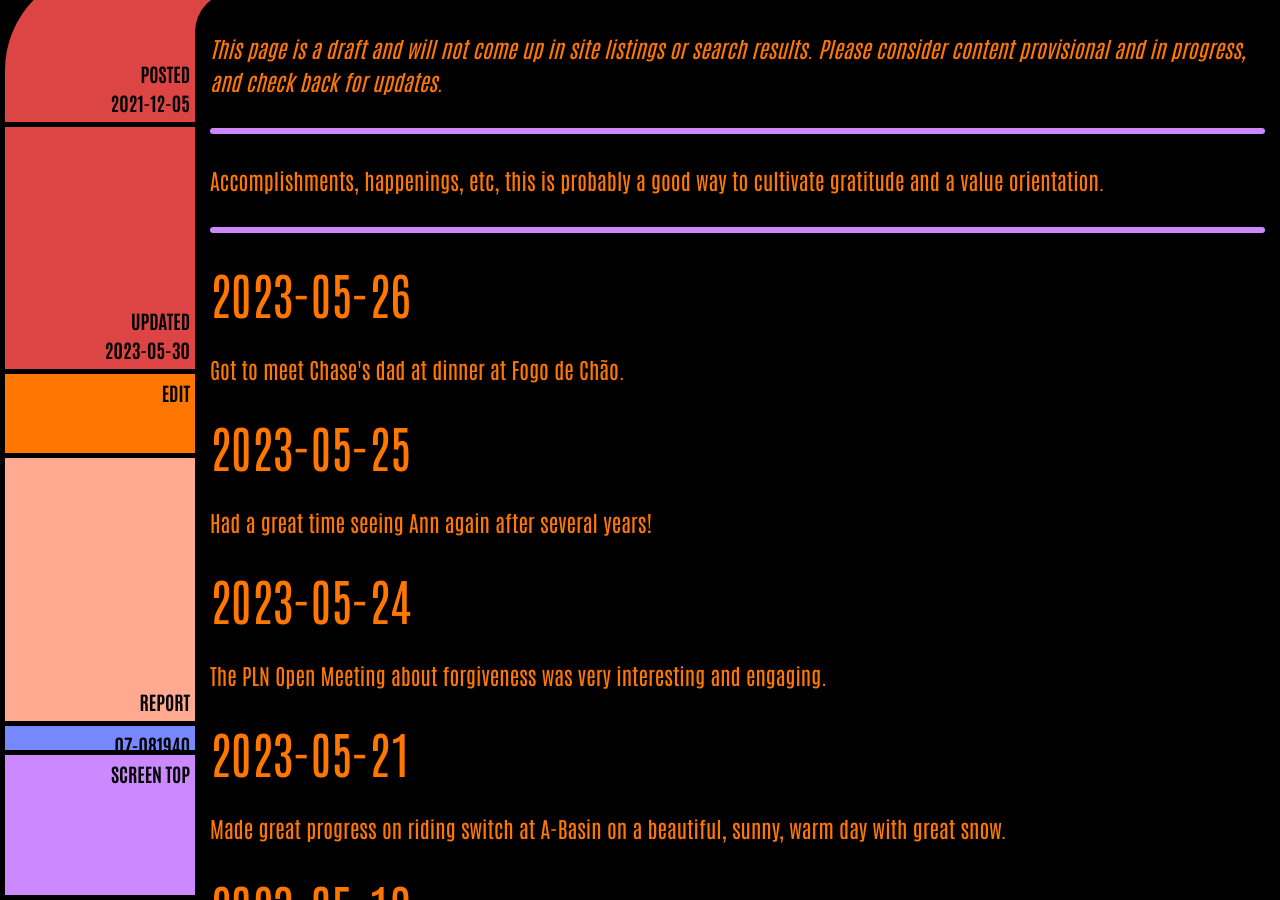
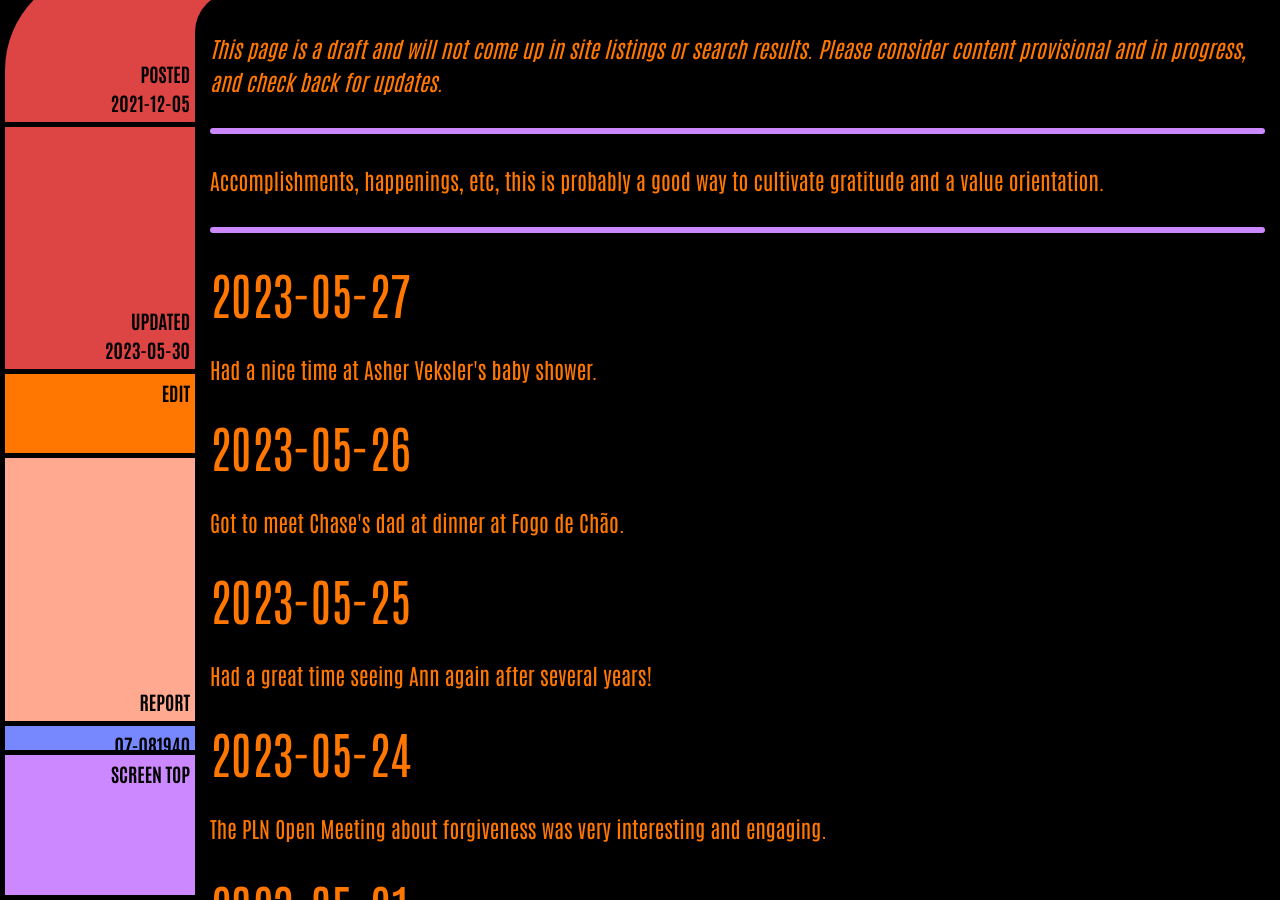
Before and after one commit to ArthurZey/arthurzey.github.io, a Jekyll site: the page built from _pages/one-good-thing.md, in a window 1280 px wide and 900 px high, scrolled down 333 px. Built offline with Jekyll 4.4.1, drawn with Linux system fonts in a browser that asks for light colours.

Commit message:
added 2023-05-27

```diff
--- a/_pages/one-good-thing.md
+++ b/_pages/one-good-thing.md
@@ -2,12 +2,16 @@
 title: One Good Thing
 description: "Accomplishments, happenings, etc, this is probably a good way to cultivate gratitude and a value orientation."
 date: "2021-12-05"
-last_modified_at: "2023-05-30T00:17:08+00:00"
+last_modified_at: "2023-05-30T21:04:04+00:00"
 tags:
   - happenings
   - draft
 sitemap: false
 ---
+
+## 2023-05-27
+Had a nice time at Asher Veksler's baby shower.
+
 ## 2023-05-26
 Got to meet Chase's dad at dinner at Fogo de Chão.
 
```
